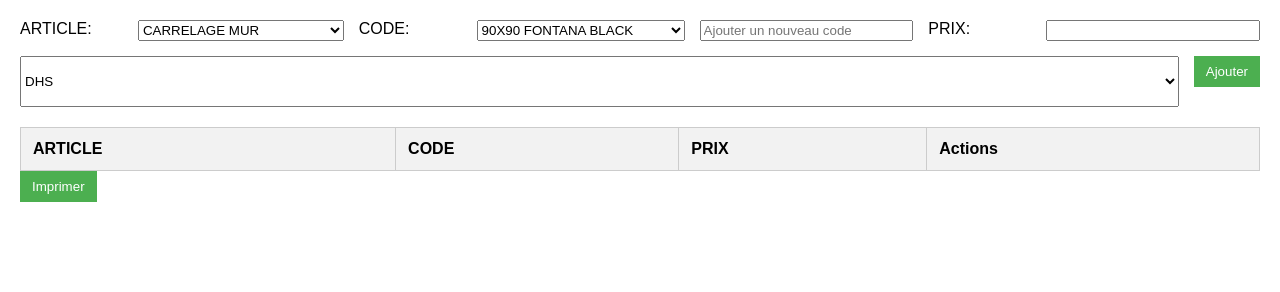
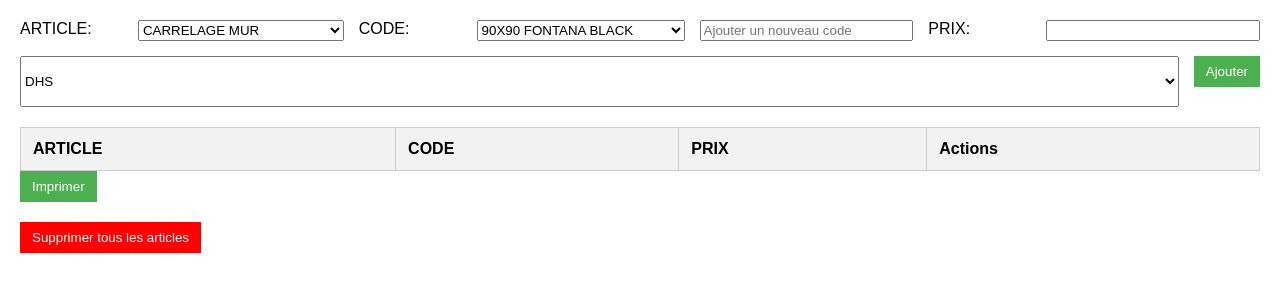
Before and after one commit to Abdelouahad0178/TIKITE, a plain HTML site: page index.html in a window 1280 px wide. Drawn offline with Linux system fonts and the light colour scheme.

Commit message:
SUPPRIMER TOUS

```diff
--- a/index.html
+++ b/index.html
@@ -15,10 +15,9 @@
             <option value="CARRELAGE DECOR">CARRELAGE DECOR</option>
             <option value="BIDET">BIDET</option>
             <option value="ROBINET ET BIDET">ROBINET ET BIDET</option>
-            <option value="ROBINET">ROBINET</option>
             <option value="MEUBLE / PLAN VASQUE">MEUBLE / PLAN VASQUE</option>
             <option value="VASQUE">VASQUE</option>
-            <option value="MEROIRE">MIROIRE</option>
+            <option value="MEROIRE">MEROIRE</option>
             <option value="BOX DE DOUCHE">BOX DE DOUCHE</option>
             <option value="CUVETTE">CUVETTE</option>
             <option value="COLONNE DE DOUCHE">COLONNE DE DOUCHE</option>
@@ -56,6 +55,7 @@
     </table>
 
     <button onclick="imprimerTableau()">Imprimer</button>
+    <button id="supprimerTout" onclick="supprimerTousLesArticles()">Supprimer tous les articles</button>
 
     <script src="script.js"></script>
 </body>
--- a/script.js
+++ b/script.js
@@ -82,6 +82,12 @@ function supprimerLigne(row) {
     sessionStorage.setItem('tableData', document.querySelector('#tableau tbody').innerHTML);
 }
 
+function supprimerTousLesArticles() {
+    const tableBody = document.getElementById('tableau').getElementsByTagName('tbody')[0];
+    tableBody.innerHTML = ''; // Vide le contenu du tableau
+    sessionStorage.removeItem('tableData'); // Supprime les données du sessionStorage
+}
+
 function imprimerTableau() {
     window.print();
 }
--- a/styles.css
+++ b/styles.css
@@ -113,3 +113,13 @@ th {
         display: none;
     }
 }
+
+#supprimerTout {
+    background-color: red;
+    color: white;
+    margin-top: 20px;
+}
+
+#supprimerTout:hover {
+    background-color: darkred;
+}
```
